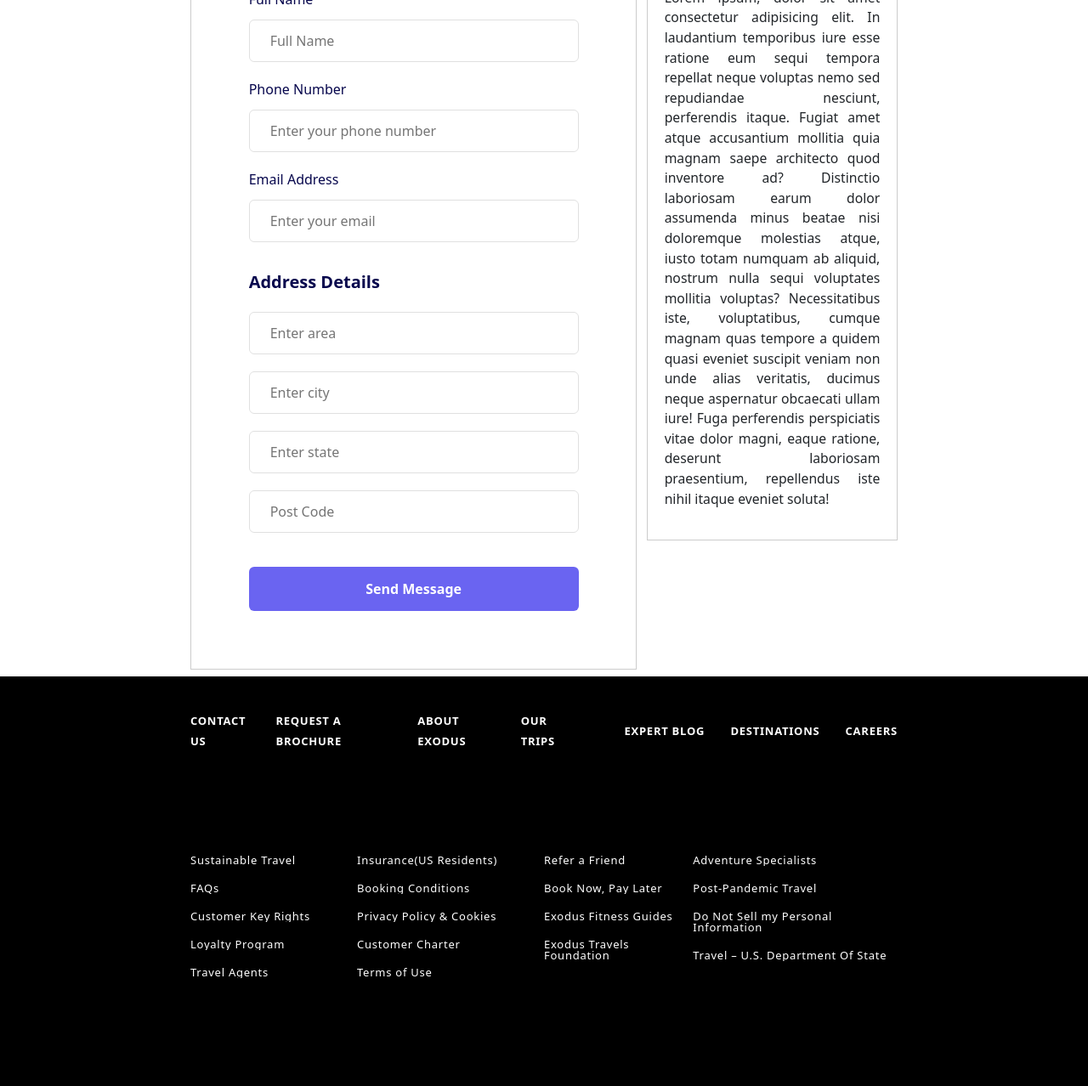
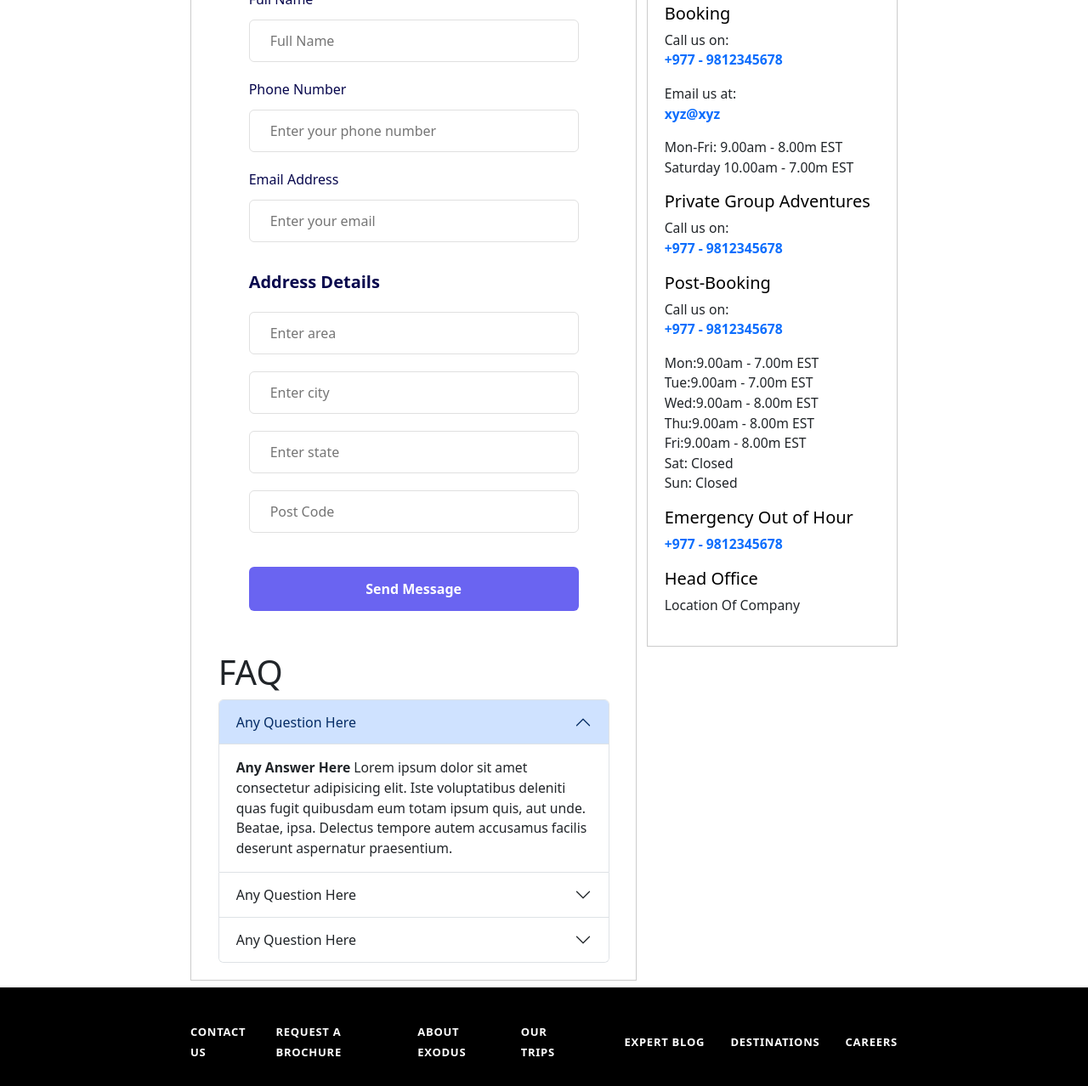
Before and after one commit to uttamaPrh/Ghhteam-project, a plain HTML site: page contact.html in a window 1280 px wide. Shown: the part 712-1990 px from the top of the page at 85% size. Drawn offline with nearby package versions, Linux system fonts and the light colour scheme.

Commit message:
Faq section and right column content added

```diff
--- a/contact.html
+++ b/contact.html
@@ -322,7 +322,7 @@
       <div class="card-contents"><img src="/image/img1.jpg" /><img src="/image/img2.jpg" /><img
           src="/image/img3.jpg" /><img src="/image/img4.jpg" />
         <div class="card-description">
-          <h1>About Us</h1>
+          <h1>Contact Us</h1>
         </div>
       </div>
     </div>
@@ -385,17 +385,120 @@
           </form>
         </div>
       </div>
+      <div class="container">
+        <h1>FAQ</h1>
+        <div class="accordion" id="accordionExample">
+          <div class="accordion-item">
+            <h2 class="accordion-header">
+              <button class="accordion-button" type="button" data-bs-toggle="collapse" data-bs-target="#collapseOne"
+                aria-expanded="true" aria-controls="collapseOne">
+                Any Question Here
+              </button>
+            </h2>
+            <div id="collapseOne" class="accordion-collapse collapse show" data-bs-parent="#accordionExample">
+              <div class="accordion-body">
+                <strong>Any Answer Here</strong>
+                Lorem ipsum dolor sit amet consectetur adipisicing elit. Iste voluptatibus deleniti quas fugit quibusdam
+                eum totam ipsum quis, aut unde. Beatae, ipsa. Delectus tempore autem accusamus facilis deserunt
+                aspernatur praesentium.
+              </div>
+            </div>
+          </div>
+          <div class="accordion-item">
+            <h2 class="accordion-header">
+              <button class="accordion-button collapsed" type="button" data-bs-toggle="collapse"
+                data-bs-target="#collapseTwo" aria-expanded="false" aria-controls="collapseTwo">
+                Any Question Here
+              </button>
+            </h2>
+            <div id="collapseTwo" class="accordion-collapse collapse" data-bs-parent="#accordionExample">
+              <div class="accordion-body">
+                <strong>
+                  Any Answer Here
+                </strong>
+                Lorem, ipsum dolor sit amet consectetur adipisicing elit. Ducimus, ex vel nisi nostrum sapiente
+                recusandae eos facilis, deleniti quidem quo quia facere ab quaerat, magni voluptatum et autem laborum
+                natus.
+              </div>
+            </div>
+          </div>
+          <div class="accordion-item">
+            <h2 class="accordion-header">
+              <button class="accordion-button collapsed" type="button" data-bs-toggle="collapse"
+                data-bs-target="#collapseThree" aria-expanded="false" aria-controls="collapseThree">
+                Any Question Here
+              </button>
+            </h2>
+            <div id="collapseThree" class="accordion-collapse collapse" data-bs-parent="#accordionExample">
+              <div class="accordion-body">
+                <strong>
+                  Any Answer Here
+                </strong>
+                Lorem ipsum dolor sit amet consectetur adipisicing elit. Atque ipsa alias esse veniam ratione pariatur
+                id porro deleniti beatae nam suscipit quos animi, aperiam exercitationem quod omnis odit accusantium
+                qui.
+              </div>
+            </div>
+          </div>
+        </div>
+      </div>
     </div>
     <div class="rightColumn">
-      <h2>Right Column</h2>
-      <p class="left-col-element">Lorem ipsum, dolor sit amet consectetur adipisicing elit. In laudantium temporibus
+      <h2 class="live-chat">Live Chat</h2>
+      <div class="left-col-element">
+        <h5 class="booking-text">Booking</h5>
+        <p class="call-us-text">Call us on:</p>
+        <p class="call-number">
+          <a class="call-number-text" href="tel: 9812345678">
+            +977 - 9812345678</a>
+        </p>
+        <p class="call-us-text">Email us at:</p>
+        <p class="call-number">
+          <a class="call-number-text" href="mailto:xyz@xyz.com">
+            xyz@xyz</a>
+        </p>
+        <p class="call-us-text">Mon-Fri: 9.00am - 8.00m EST</p>
+        <p class="call-us-text">Saturday 10.00am - 7.00m EST</p>
+
+        <h5 class="booking-text">Private Group Adventures</h5>
+        <p class="call-us-text">Call us on:</p>
+        <p class="call-number">
+          <a class="call-number-text" href="tel: 9812345678">
+            +977 - 9812345678</a>
+        </p>
+
+        <h5 class="booking-text">Post-Booking</h5>
+        <p class="call-us-text">Call us on:</p>
+        <p class="call-number">
+          <a class="call-number-text" href="tel: 9812345678">
+            +977 - 9812345678</a>
+        </p>
+        <p class="call-us-text">Mon:9.00am - 7.00m EST</p>
+        <p class="call-us-text">Tue:9.00am - 7.00m EST</p>
+        <p class="call-us-text">Wed:9.00am - 8.00m EST</p>
+        <p class="call-us-text">Thu:9.00am - 8.00m EST</p>
+        <p class="call-us-text">Fri:9.00am - 8.00m EST</p>
+        <p class="call-us-text">Sat: Closed</p>
+        <p class="call-us-text">Sun: Closed</p>
+
+        <h5 class="booking-text">Emergency Out of Hour</h5>
+        <p class="call-number">
+          <a class="call-number-text" href="tel: 9812345678">
+            +977 - 9812345678</a>
+        </p>
+        <h5 class="booking-text">Head Office</h5>
+        <p class="call-us-text">Location Of Company</p>
+        </p>
+      </div>
+
+      <!-- <p class="left-col-element">Lorem ipsum, dolor sit amet consectetur adipisicing elit. In laudantium temporibus
         iure esse ratione eum sequi tempora repellat neque voluptas nemo sed repudiandae nesciunt, perferendis itaque.
         Fugiat amet atque accusantium mollitia quia magnam saepe architecto quod inventore ad? Distinctio laboriosam
         earum dolor assumenda minus beatae nisi doloremque molestias atque, iusto totam numquam ab aliquid, nostrum
         nulla sequi voluptates mollitia voluptas? Necessitatibus iste, voluptatibus, cumque magnam quas tempore a quidem
         quasi eveniet suscipit veniam non unde alias veritatis, ducimus neque aspernatur obcaecati ullam iure! Fuga
         perferendis perspiciatis vitae dolor magni, eaque ratione, deserunt laboriosam praesentium, repellendus iste
-        nihil itaque eveniet soluta!</p>
+        nihil itaque eveniet soluta!</p> -->
     </div>
   </div>
   <!-- footer -->
@@ -414,7 +517,7 @@
           <div class="links"><a href="">CAREERS</a></div>
         </div>
       </section>
-      <hr>
+      <hr style="color: antiquewhite !important;">
       <section class="sec-2">
         <div class="first-sec-2">
           <div class="sub-sec">
--- a/contact/contact.css
+++ b/contact/contact.css
@@ -1,11 +1,13 @@
-*,
-*:before,
-*:after {
-  -moz-box-sizing: border-box;
-  -webkit-box-sizing: border-box;
-  box-sizing: border-box;
+/* * {
   --color-hr: #33333370;
-  overflow-x: hidden;
+
+} */
+
+* {
+  --nav-height: 100px;
+  --nav-width: 100vw;
+  --nav-bg-color: #fff;
+  --nav-hover-color: #02fcd2;
 }
 
 /* Hide scrollbar for Chrome, Safari and Opera */
@@ -13,9 +15,13 @@ body::-webkit-scrollbar {
   display: none;
 }
 
+hr {
+  background-color: #abb2b2 !important;
+}
 header {
-  font-size: 0.8em !important;
+  font-size: 0.76em !important;
 }
+
 .search-menu-wrapper {
   color: white;
 }
@@ -93,7 +99,7 @@ footer {
 }
 
 .card-description h1 {
-  font-size: clamp(6rem, 4vw, 10rem);
+  font-size: clamp(2.5rem, 3vw, 8rem);
   margin: 0;
   line-height: 1;
   text-align: justify;
@@ -209,11 +215,6 @@ footer {
   width: 100%;
 }
 
-/*
-body {
-  margin: 0;
-} */
-
 .columnsContainer {
   position: relative;
   margin: auto;
@@ -228,6 +229,33 @@ body {
 
 .leftColumn {
   margin-bottom: 0.5em;
+}
+.live-chat {
+  background-color: #6a64f1;
+  padding: 5px;
+  border-radius: 5px;
+  color: black;
+}
+/* .about-container {
+  border: 2px solid #ccc;
+  border-radius: 10px;
+  padding: 1em;
+} */
+.booking-text {
+  color: black;
+  margin-top: 1rem;
+}
+.call-us-text {
+  margin: 0;
+}
+.call-number {
+  color: #6a64f1;
+  font-weight: bold;
+  margin-top: 0;
+  text-decoration: none;
+}
+.call-number-text {
+  text-decoration: none;
 }
 
 /* MEDIA QUERIES */
--- a/nav/nav.css
+++ b/nav/nav.css
@@ -68,6 +68,7 @@ nav {
   text-transform: uppercase;
   transition: all 0.2s ease;
   font-size: 1.2em;
+  /* font-size: 15px; */
 }
 
 .btn:hover {
```
